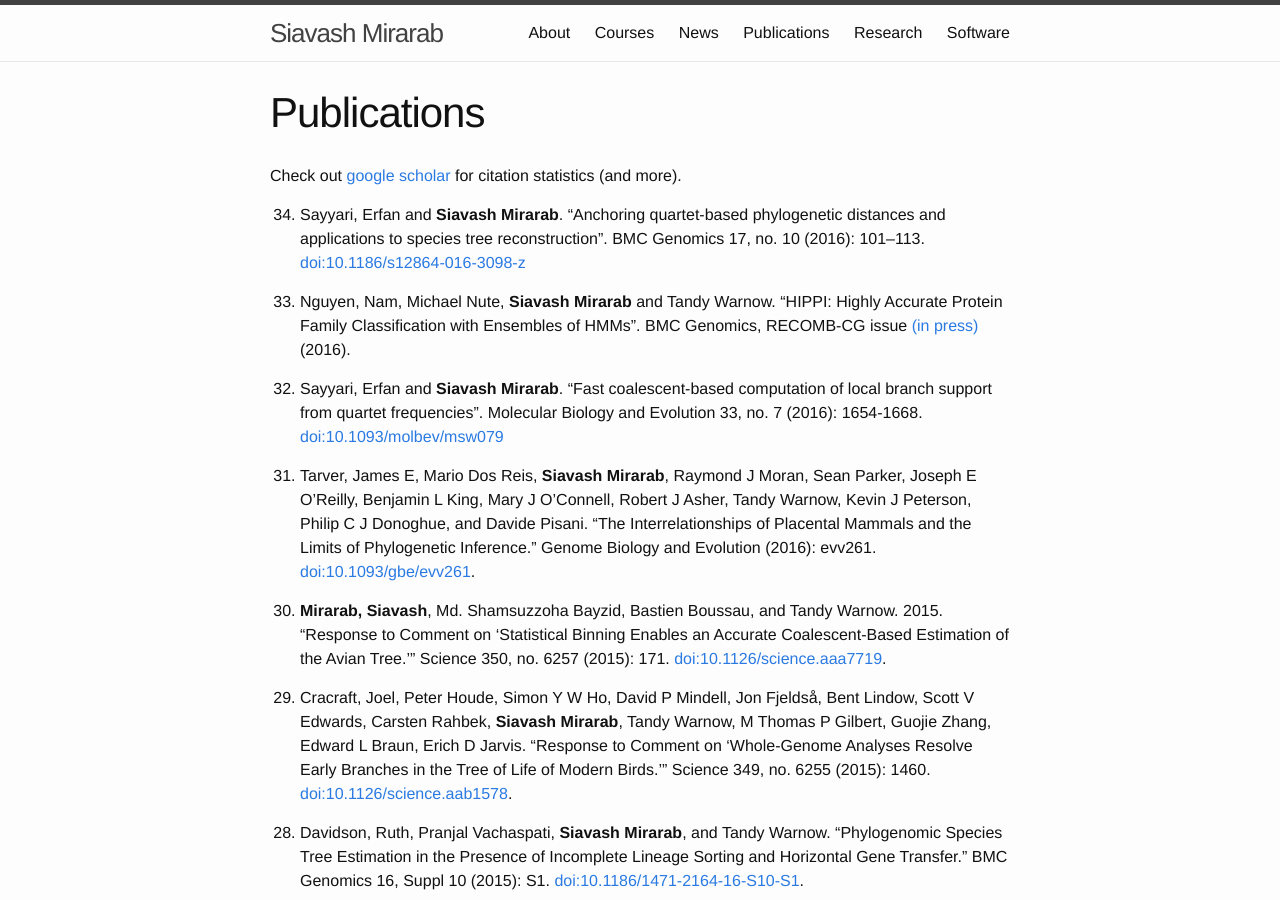
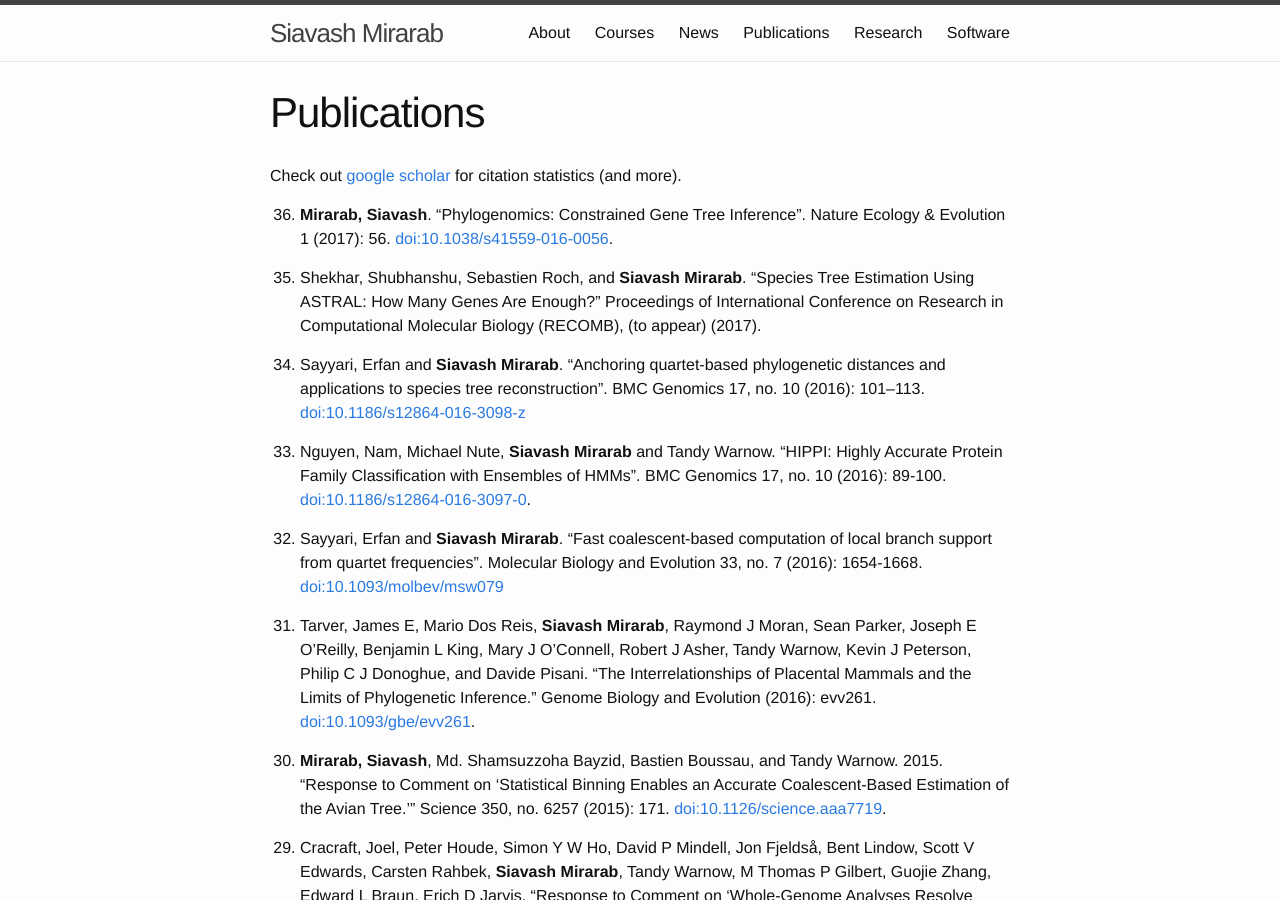
Before and after one commit to smirarab/website, a Jekyll site: the page built from publications.md, in a window 1280 px wide and 900 px high. Built offline with Jekyll 4.4.1, drawn with Linux system fonts in a browser that asks for light colours.

Commit message:
update pubs

```diff
--- a/publications.md
+++ b/publications.md
@@ -5,9 +5,13 @@ title: Publications
 
 Check out [google scholar](http://scholar.google.com/citations?user=uxSj18QAAAAJ&hl=en) for citation statistics (and more).
 
+0. **Mirarab, Siavash**. “Phylogenomics: Constrained Gene Tree Inference”. Nature Ecology & Evolution 1 (2017): 56. [doi:10.1038/s41559-016-0056](http://www.nature.com/articles/s41559-016-0056).
+
+0. Shekhar, Shubhanshu, Sebastien Roch, and **Siavash Mirarab**. “Species Tree Estimation Using ASTRAL: How Many Genes Are Enough?” Proceedings of International Conference on Research in Computational Molecular Biology (RECOMB), (to appear) (2017).
+
 0. Sayyari, Erfan and **Siavash Mirarab**. “Anchoring quartet-based phylogenetic distances and applications to species tree reconstruction”. BMC Genomics 17, no. 10  (2016):  101–113. [doi:10.1186/s12864-016-3098-z](http://doi.org/10.1186/s12864-016-3098-z)
 
-0. Nguyen, Nam, Michael Nute, **Siavash Mirarab** and Tandy Warnow.  “HIPPI: Highly Accurate Protein Family Classification with Ensembles of HMMs”. BMC Genomics, RECOMB-CG issue [(in press)](http://www.crm.umontreal.ca/2016/Genomics16/appel_e.php) (2016).
+0. Nguyen, Nam, Michael Nute, **Siavash Mirarab** and Tandy Warnow.  “HIPPI: Highly Accurate Protein Family Classification with Ensembles of HMMs”. BMC Genomics 17, no. 10 (2016): 89-100. [doi:10.1186/s12864-016-3097-0](http://doi.org/10.1186/s12864-016-3097-0).
 
 0. Sayyari, Erfan and **Siavash Mirarab**. “Fast coalescent-based computation of local branch support from quartet frequencies”. Molecular Biology and Evolution 33, no. 7 (2016): 1654-1668. [doi:10.1093/molbev/msw079](http://mbe.oxfordjournals.org/cgi/content/abstract/msw079?ijkey=OTHYAZPfjJsY2Ce&keytype=ref)
 
```
